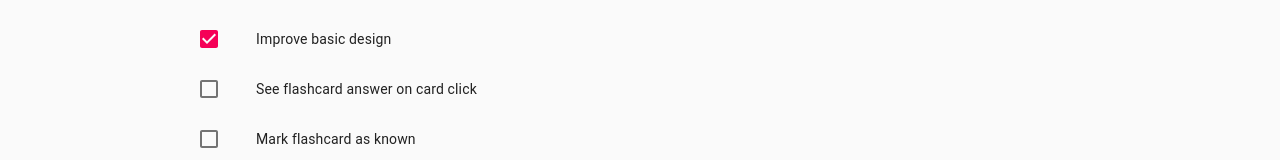
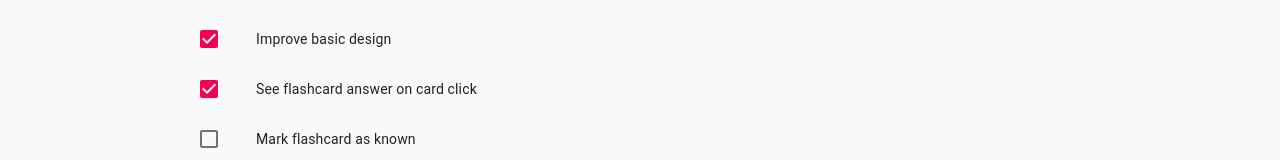
Before and after one commit to marciorasf/hippocards-web, a React (Create React App) app: page / in a window 1280 px wide. Shown: the part 270-430 px from the top of the page. Built offline with nearby package versions, Linux system fonts and the light colour scheme; no server answers.

Commit message:
update landing page todo list

```diff
--- a/src/pages/Landing/index.tsx
+++ b/src/pages/Landing/index.tsx
@@ -19,7 +19,7 @@ type TodoItem = {
 const todoItems: TodoItem[] = [
   { label: "Add palette page", done: true },
   { label: "Improve basic design", done: true },
-  { label: "See flashcard answer on card click", done: false },
+  { label: "See flashcard answer on card click", done: true },
   { label: "Mark flashcard as known", done: false },
   { label: "Mark flashcard as bookmarked", done: false },
   { label: "Add filter on CategoryPage", done: false },
```
